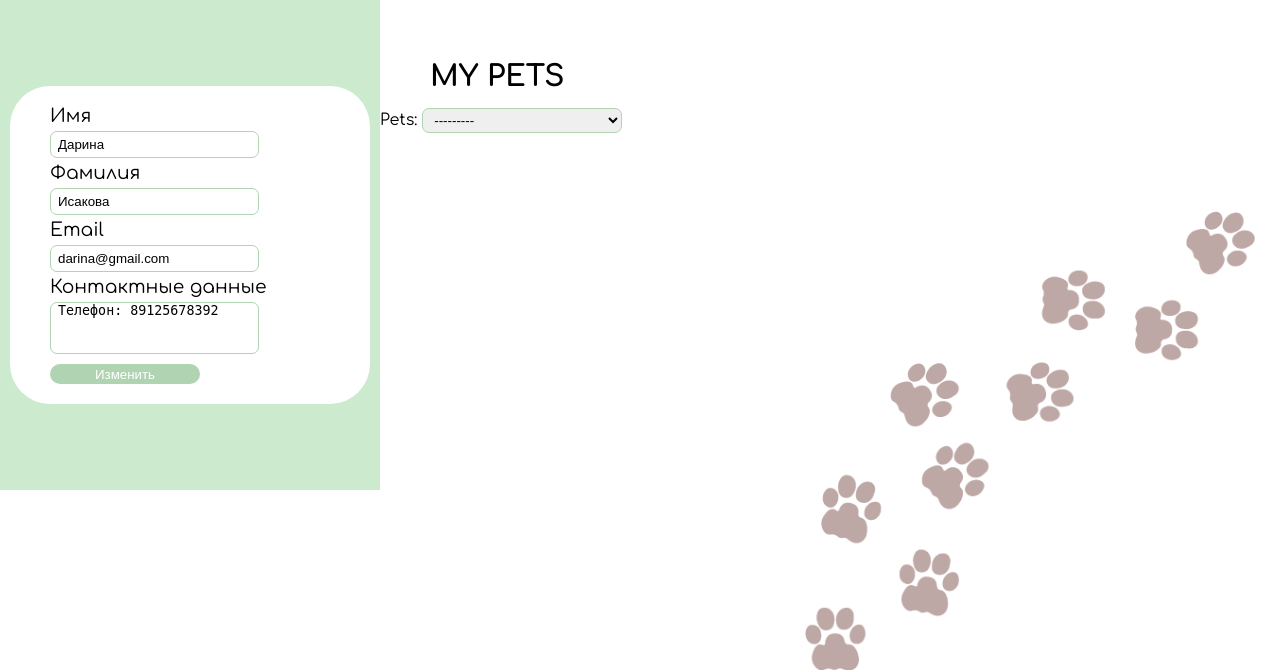
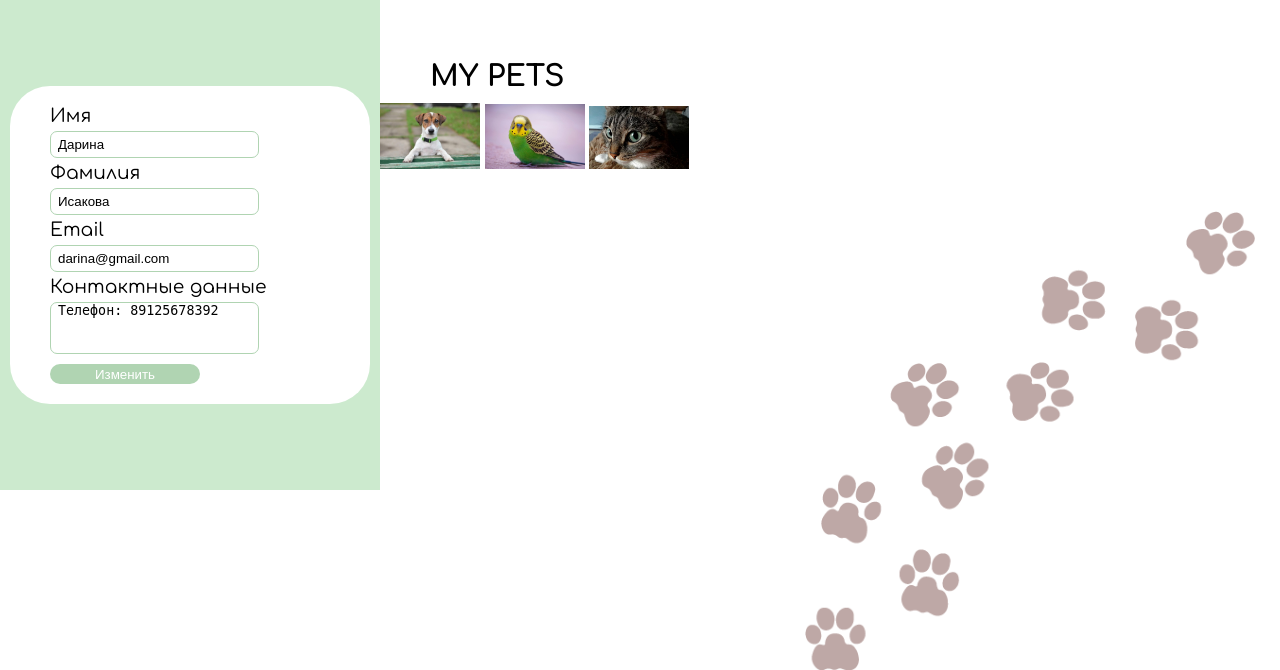
Before and after one commit to SurrealGentleman/YourPets, a Django app: page /profile/ in a window 1280 px wide. Shown: the part 84-754 px from the top of the page. Run offline with Django 5.2, Linux system fonts and the light colour scheme; a user stored in the database is signed in; data comes from the database, SQL or seed files in the repository.

Commit message:
intermediate commit Profile

```diff
--- a/your_pets/mainapp/forms.py
+++ b/your_pets/mainapp/forms.py
@@ -36,13 +36,13 @@ class CustomUserChangeForm(UserChangeForm):
         fields = ('first_name', 'last_name', 'email', 'connect',)
 
 
-class SelectPets(forms.Form):
-    def __init__(self, user, *args, **kwargs):
-        super(SelectPets, self).__init__(*args, **kwargs)
-        self.fields['pets'] = forms.ModelChoiceField(queryset=AnimalCard.objects.filter(owner=user),
-                                                     widget=forms.Select(attrs={'class': 'select-with-button'}))
-        self.fields['pets'].widget.choices = (list(self.fields['pets'].widget.choices) +
-                                              [('add-pet_button', 'Добавить питомца')])
+# class SelectPets(forms.Form):
+#     def __init__(self, user, *args, **kwargs):
+#         super(SelectPets, self).__init__(*args, **kwargs)
+#         self.fields['pets'] = forms.ModelChoiceField(queryset=AnimalCard.objects.filter(owner=user),
+#                                                      widget=forms.Select(attrs={'class': 'select-with-button'}))
+#         self.fields['pets'].widget.choices = (list(self.fields['pets'].widget.choices) +
+#                                               [('add-pet_button', 'Добавить питомца')])
 
 
 class AnimalAddForm(forms.Form):
--- a/your_pets/mainapp/templates/profile.html
+++ b/your_pets/mainapp/templates/profile.html
@@ -22,7 +22,9 @@
         </div>
         <div class="user_pets">
             <p class="slogan">MY PETS</p>
-            {{select_pets}}
+            {% for pet in select_pets %}
+                <img width="100px" src="{{pet.photo.url}}">
+            {% endfor %}
             <form method="POST" enctype='multipart/form-data' action="{% url 'add_pet' %}">
                 {% csrf_token %}
                 <div id="form-container"></div>
--- a/your_pets/mainapp/urls.py
+++ b/your_pets/mainapp/urls.py
@@ -1,14 +1,17 @@
 from django.contrib import admin
 from django.urls import path, include
 from .views import *
+
 
 urlpatterns = [
     path('', login_or_register, name='main_page'),
     path('logout/', logout_user, name='logout'),
 
+    path('profile/', ProfileUpdateView.as_view(), name='profile'),
+
     # path('login/', login_or_register, name='login'),
     # path('registration/', SingUpView.as_view(), name='registration'),
-    path('profile/', ProfileUpdateView.as_view(), name='profile'),
+
 
     path('add_pet/', AddPetView.as_view(), name='add_pet'),
     path('get_breeds/', get_breeds, name='get_breeds'),
--- a/your_pets/mainapp/views.py
+++ b/your_pets/mainapp/views.py
@@ -39,6 +39,28 @@ def logout_user(request):
     return redirect('main_page')
 
 
+class ProfileUpdateView(UpdateView):
+    template_name = 'profile.html'
+    form_class = CustomUserChangeForm
+
+    def get_success_url(self):
+        return reverse_lazy('profile')
+
+    def get_object(self, queryset=None):
+        return self.request.user
+
+    def form_valid(self, form):
+        user = form.save(commit=False)
+        user.save()
+        return super(ProfileUpdateView, self).form_valid(form)
+
+    def get_context_data(self, **kwargs):
+        context = super().get_context_data(**kwargs)
+        context['select_pets'] = AnimalCard.objects.filter(owner=self.request.user)
+        # context['select_pets'] = SelectPets(user=self.request.user)
+
+        # context['form_add_Pets'] = AnimalAddForm()
+        return context
 
 
 
@@ -46,8 +68,31 @@ def logout_user(request):
 
 
 
-
-
+# class ProfileUpdateView(UpdateView):
+#     template_name = 'profile.html'
+#     form_class = CustomUserChangeForm
+#
+#     def get_success_url(self):
+#         return reverse_lazy('profile')
+#
+#     def get_object(self, queryset=None):
+#         return self.request.user
+#
+#     def form_valid(self, form):
+#         user = form.save(commit=False)
+#         password = form.cleaned_data.get("password")
+#         if password:
+#             user.set_password(password)
+#             update_session_auth_hash(self.request, user)  # Сохранение пользователя в текущей сессии
+#         user.save()
+#         return super(ProfileUpdateView, self).form_valid(form)
+#
+#     def get_context_data(self, **kwargs):
+#         context = super().get_context_data(**kwargs)
+#         context['select_pets'] = SelectPets(user=self.request.user)
+#
+#         # context['form_add_Pets'] = AnimalAddForm()
+#         return context
 
 
 
@@ -137,31 +182,7 @@ def logout_user(request):
 
 
 
-class ProfileUpdateView(UpdateView):
-    template_name = 'profile.html'
-    form_class = CustomUserChangeForm
 
-    def get_success_url(self):
-        return reverse_lazy('profile')
-
-    def get_object(self, queryset=None):
-        return self.request.user
-
-    def form_valid(self, form):
-        user = form.save(commit=False)
-        password = form.cleaned_data.get("password")
-        if password:
-            user.set_password(password)
-            update_session_auth_hash(self.request, user)  # Сохранение пользователя в текущей сессии
-        user.save()
-        return super(ProfileUpdateView, self).form_valid(form)
-
-    def get_context_data(self, **kwargs):
-        context = super().get_context_data(**kwargs)
-        context['select_pets'] = SelectPets(user=self.request.user)
-
-        # context['form_add_Pets'] = AnimalAddForm()
-        return context
 
 
 class AddPetView(CreateView):
--- a/your_pets/your_pets/urls.py
+++ b/your_pets/your_pets/urls.py
@@ -14,10 +14,15 @@ Including another URLconf
     1. Import the include() function: from django.urls import include, path
     2. Add a URL to urlpatterns:  path('blog/', include('blog.urls'))
 """
+from django.conf import settings
 from django.contrib import admin
 from django.urls import path, include
+from django.conf.urls.static import static
 
 urlpatterns = [
     path('admin/', admin.site.urls),
     path('', include('mainapp.urls'))
 ]
+
+if settings.DEBUG:
+    urlpatterns += static(settings.MEDIA_URL, document_root=settings.MEDIA_ROOT)
```
